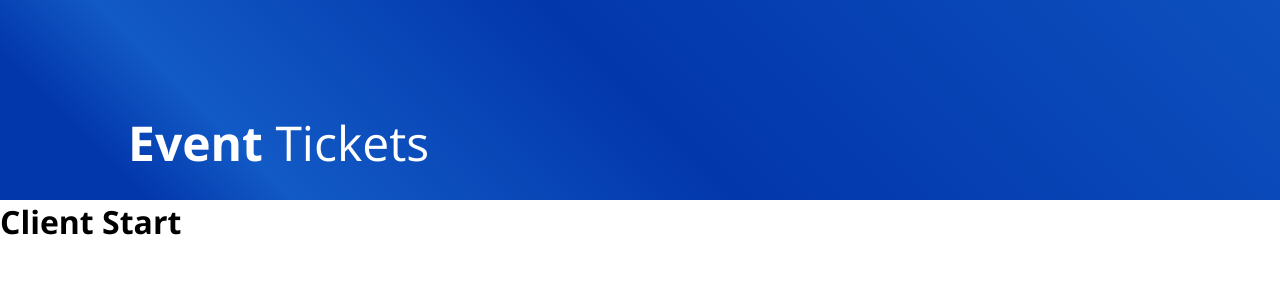
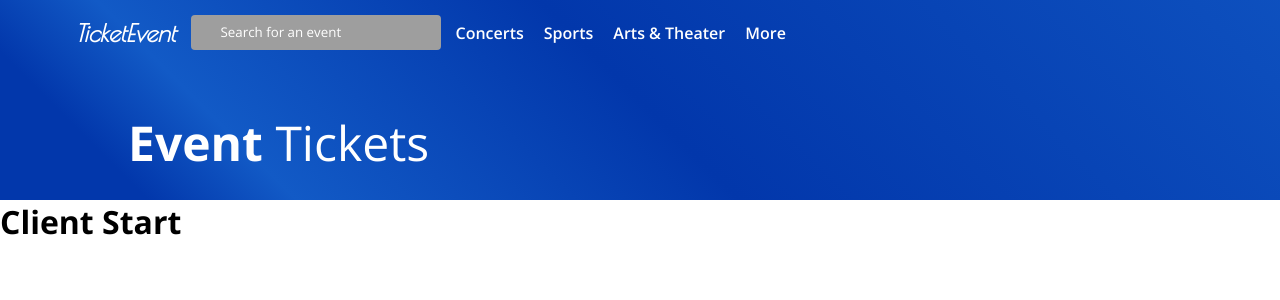
Before and after one commit to eddyK15501/dapp-ticket-event, a React (Vite) app in the folder client/: page / in a window 1280 px wide. Shown: the top 300 px of the page. Built offline with nearby package versions, Linux system fonts and the light colour scheme; grey boxes are pictures that could not be loaded.

Commit message:
alert() to connect wallet; render Navigation.jsx

```diff
--- a/client/src/App.jsx
+++ b/client/src/App.jsx
@@ -1,5 +1,8 @@
 import { useState, useEffect } from 'react';
 import { ethers } from 'ethers';
+
+// Components
+import Navigation from './components/Navigation';
 
 // ABIs
 import TicketEvent from '../abi/TicketEvent.json';
@@ -11,6 +14,7 @@ function App() {
   const [account, setAccount] = useState(null);
 
   const fetchData = async () => {
+    if (window.ethereum) {
       window.ethereum.on('accountsChanged', async () => {
         const accounts = await window.ethereum.request({
           method: 'eth_requestAccounts',
@@ -18,6 +22,9 @@ function App() {
         const checksumAccount = ethers.utils.getAddress(accounts[0]);
         setAccount(checksumAccount);
       });
+    } else {
+      alert('Please connect your wallet to proceed.')
+    }
   };
 
   useEffect(() => {
@@ -28,6 +35,7 @@ function App() {
     <>
       <div>
         <header>
+          <Navigation />
           <h2 className='header__title'><strong>Event</strong> Tickets</h2>
         </header>
         <h1>Client Start</h1>
--- a/client/src/components/Navigation.jsx
+++ b/client/src/components/Navigation.jsx
@@ -2,11 +2,11 @@ const Navigation = () => {
   return (
     <nav>
       <div className='nav__brand'>
-        <h1>Ticket Event</h1>
+        <h1>TicketEvent</h1>
         <input
           type='text'
           className='nav__search'
-          placeholder='Share your experience with millions of others'
+          placeholder='Search for an event'
         />
         <ul className='nav__links'>
           <li>
```
Also changed, not shown: client/src/index.css (+0 -58 lines). Lines whose indentation alone changed are shown as unchanged.
